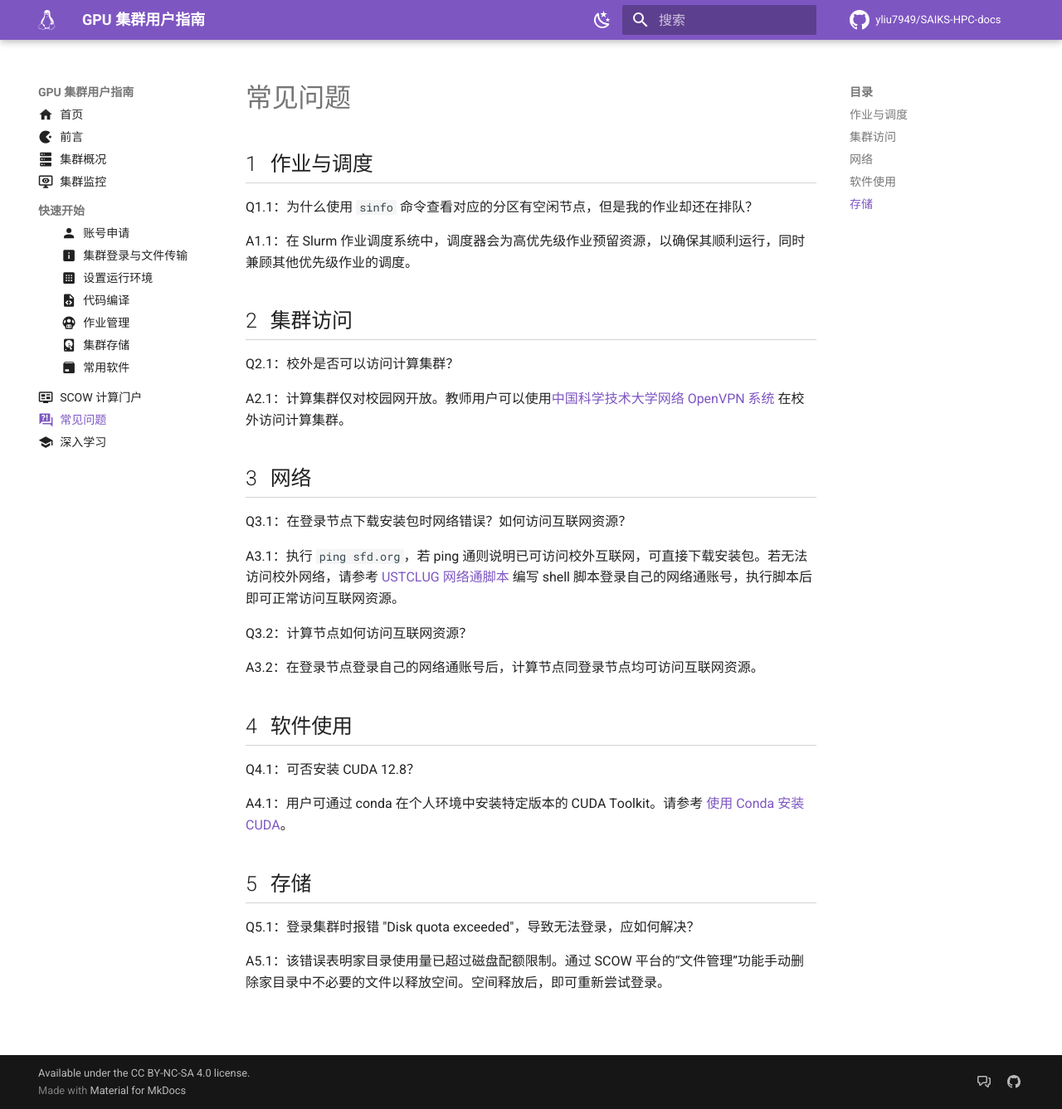
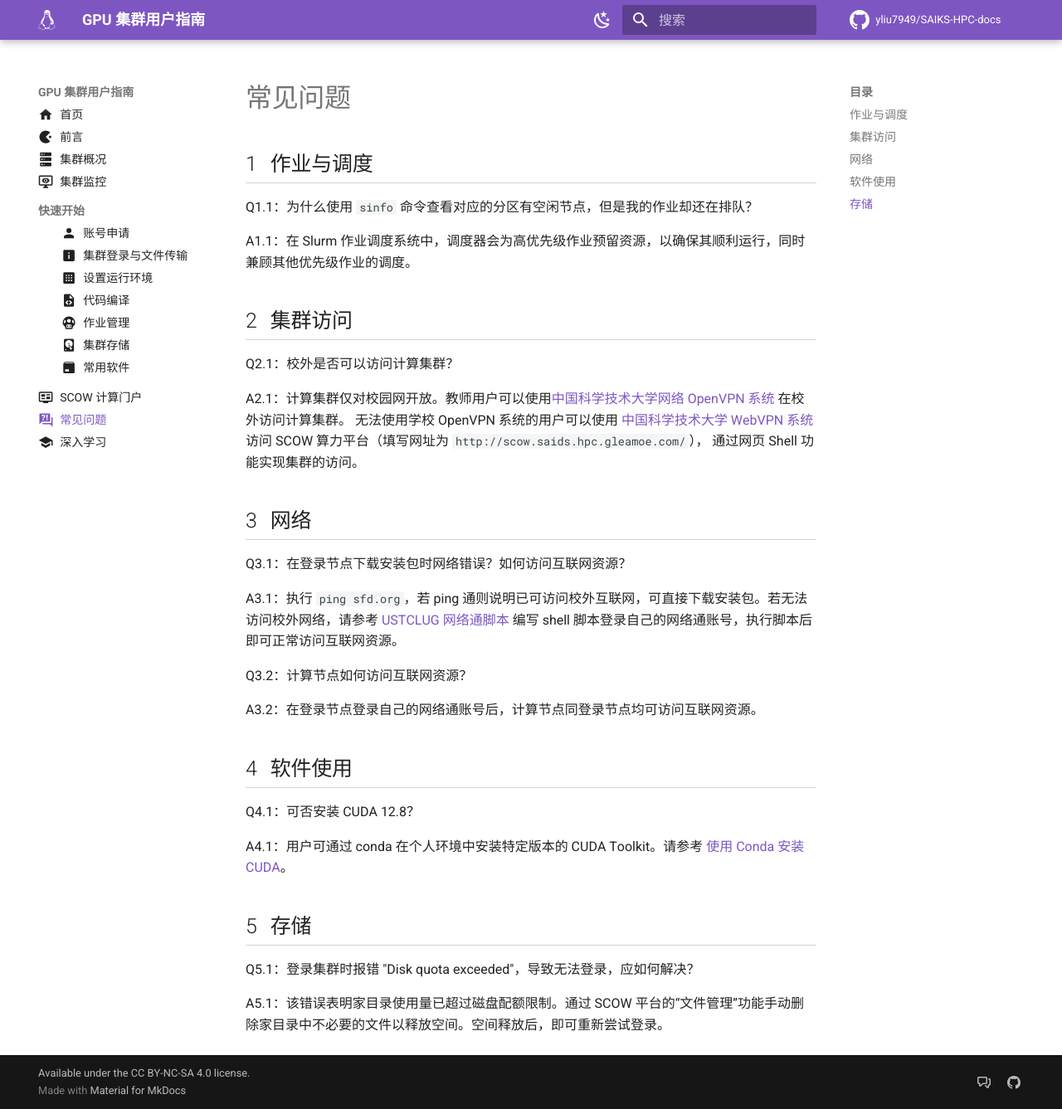
Before and after one commit to yliu7949/SAIKS-HPC-docs, an MkDocs documentation site: the page built from docs/faq.md, in a window 1280 px wide and 1337 px high. Shown: the whole window at 83% size. Built offline with MkDocs 1.6.1 and Material for MkDocs 9.7.7, drawn with Linux system fonts in a browser that asks for light colours; comment, search, counter and statistics services are not loaded.

Commit message:
docs(faq): add webvpn usage

```diff
--- a/docs/faq.md
+++ b/docs/faq.md
@@ -15,6 +15,8 @@ A1.1：在 Slurm 作业调度系统中，调度器会为高优先级作业预留
 Q2.1：校外是否可以访问计算集群？
 
 A2.1：计算集群仅对校园网开放。教师用户可以使用[中国科学技术大学网络 OpenVPN 系统](https://openvpn.ustc.edu.cn/) 在校外访问计算集群。
+无法使用学校 OpenVPN 系统的用户可以使用 [中国科学技术大学 WebVPN 系统](https://wvpn.ustc.edu.cn/) 访问 SCOW 算力平台（填写网址为 `http://scow.saids.hpc.gleamoe.com/`），
+通过网页 Shell 功能实现集群的访问。
 
 ## 网络 {#networking}
 
```
